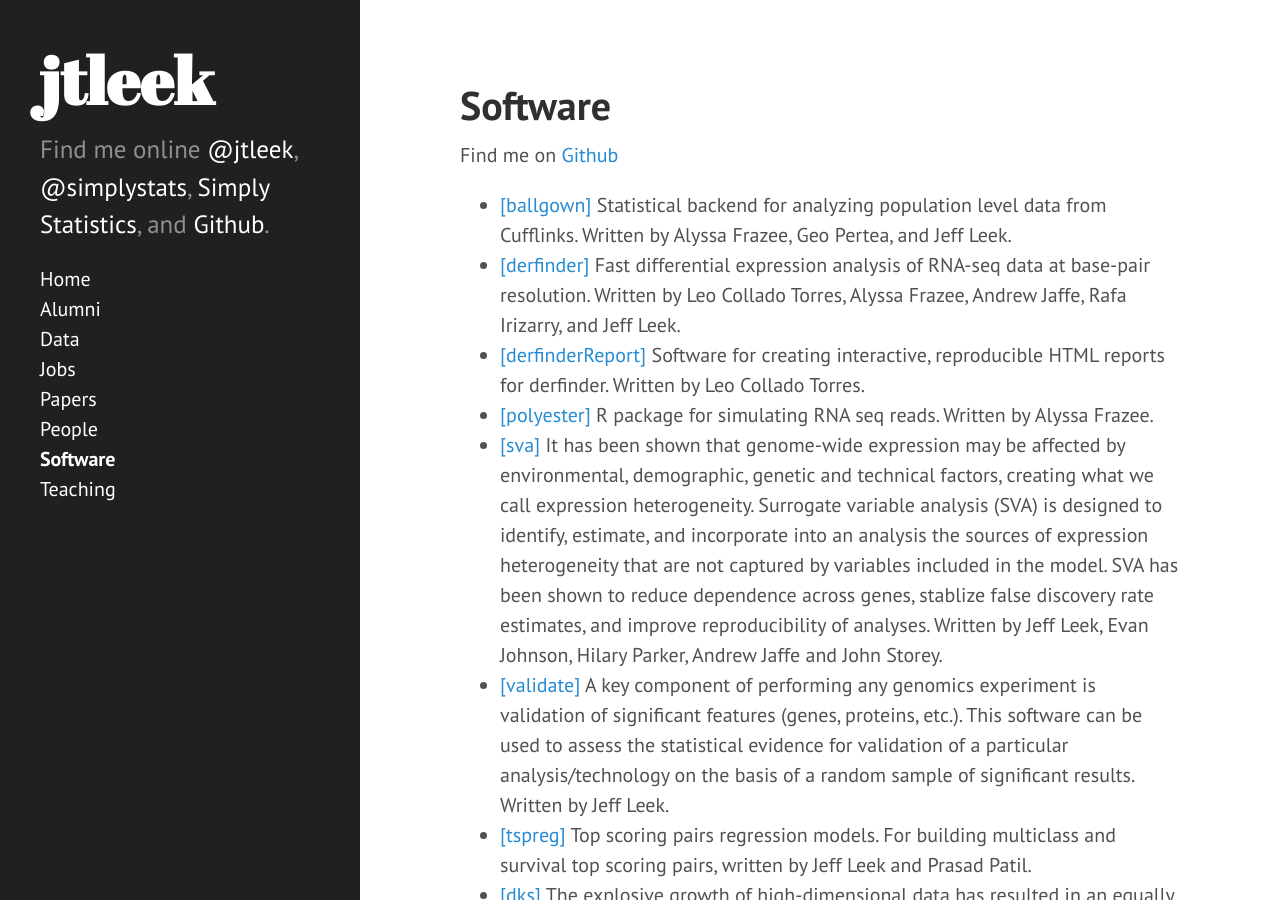
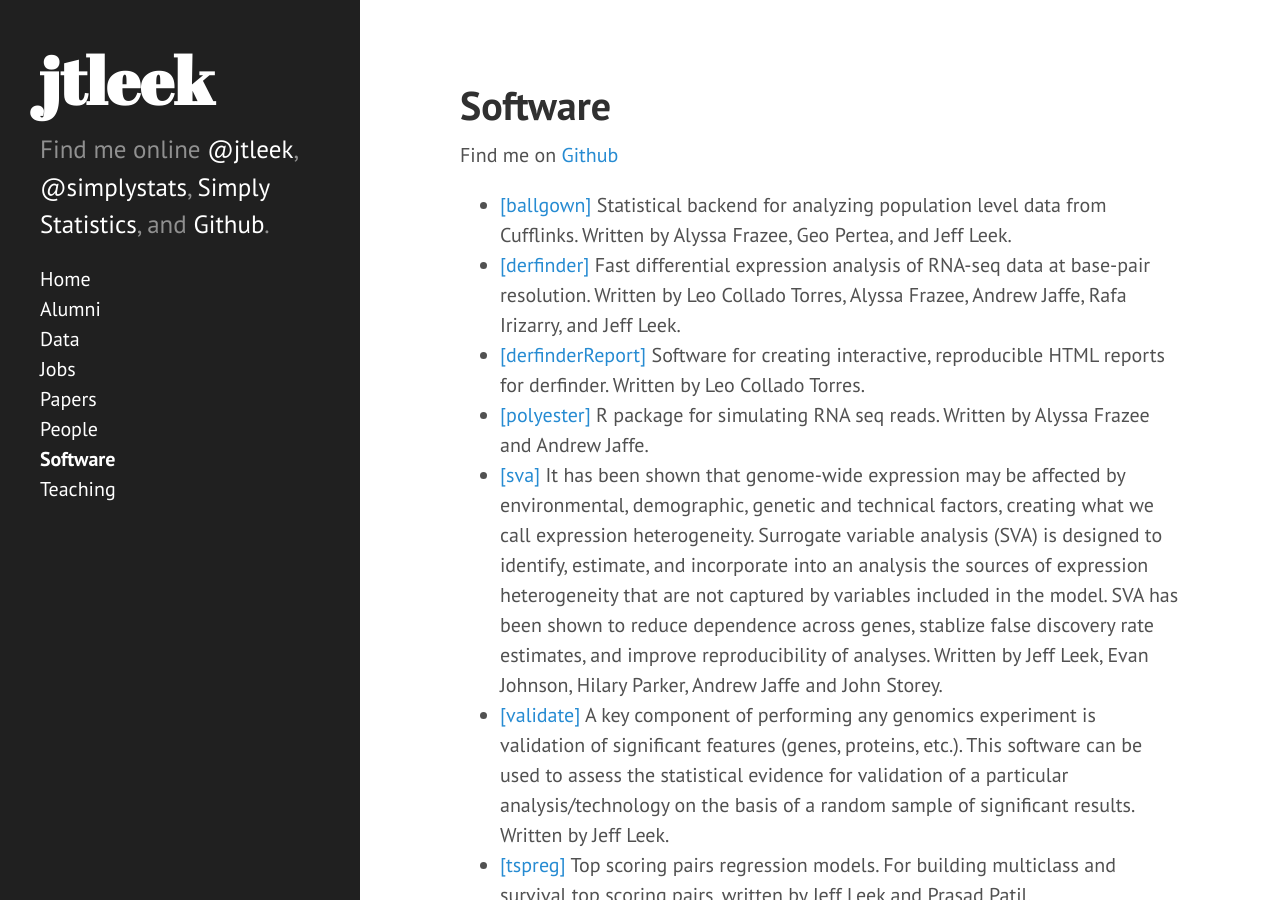
Before and after one commit to dgrtwo/RData, a Jekyll site: the page built from software.md, in a window 1280 px wide and 900 px high. Built offline with Jekyll 4.4.1, drawn with Linux system fonts in a browser that asks for light colours; Markdown is read by kramdown in place of the engine named in the settings.

Commit message:
updates polyester URL & adds Andrew as polyester author

```diff
--- a/software.md
+++ b/software.md
@@ -8,7 +8,7 @@
 * [[ballgown]](https://github.com/alyssafrazee/ballgown) Statistical backend for analyzing population level data from Cufflinks. Written by Alyssa Frazee, Geo Pertea, and Jeff Leek.
 * [[derfinder]](https://github.com/lcolladotor/derfinder) Fast differential expression analysis of RNA-seq data at base-pair resolution. Written by Leo Collado Torres, Alyssa Frazee, Andrew Jaffe, Rafa Irizarry, and Jeff Leek.
 * [[derfinderReport]](https://github.com/lcolladotor/derfinderReport) Software for creating interactive, reproducible HTML reports for derfinder. Written by Leo Collado Torres.
-* [[polyester]](https://github.com/alyssafrazee/ballgown/tree/master/polyester) R package for simulating RNA seq reads. Written by Alyssa Frazee.
+* [[polyester]](https://github.com/alyssafrazee/polyester) R package for simulating RNA seq reads. Written by Alyssa Frazee and Andrew Jaffe.
 * [[sva]](http://www.bioconductor.org/packages/devel/bioc/html/sva.html) It has been shown that genome-wide expression may be affected by environmental, demographic, genetic and technical factors, creating what we call expression heterogeneity. Surrogate variable analysis (SVA) is designed to identify, estimate, and incorporate into an analysis the sources of expression heterogeneity that are not captured by variables included in the model. SVA has been shown to reduce dependence across genes, stablize false discovery rate estimates, and improve reproducibility of analyses. Written by Jeff Leek, Evan Johnson, Hilary Parker, Andrew Jaffe and John Storey.
 * [[validate]](http://biostat.jhsph.edu/~jleek/validate/) A key component of performing any genomics experiment is validation of significant features (genes, proteins, etc.). This software can be used to assess the statistical evidence for validation of a particular analysis/technology on the basis of a random sample of significant results. Written by Jeff Leek.
 * [[tspreg]](https://github.com/jtleek/tspreg) Top scoring pairs regression models. For building multiclass and survival top scoring pairs, written by Jeff Leek and Prasad Patil.
```
